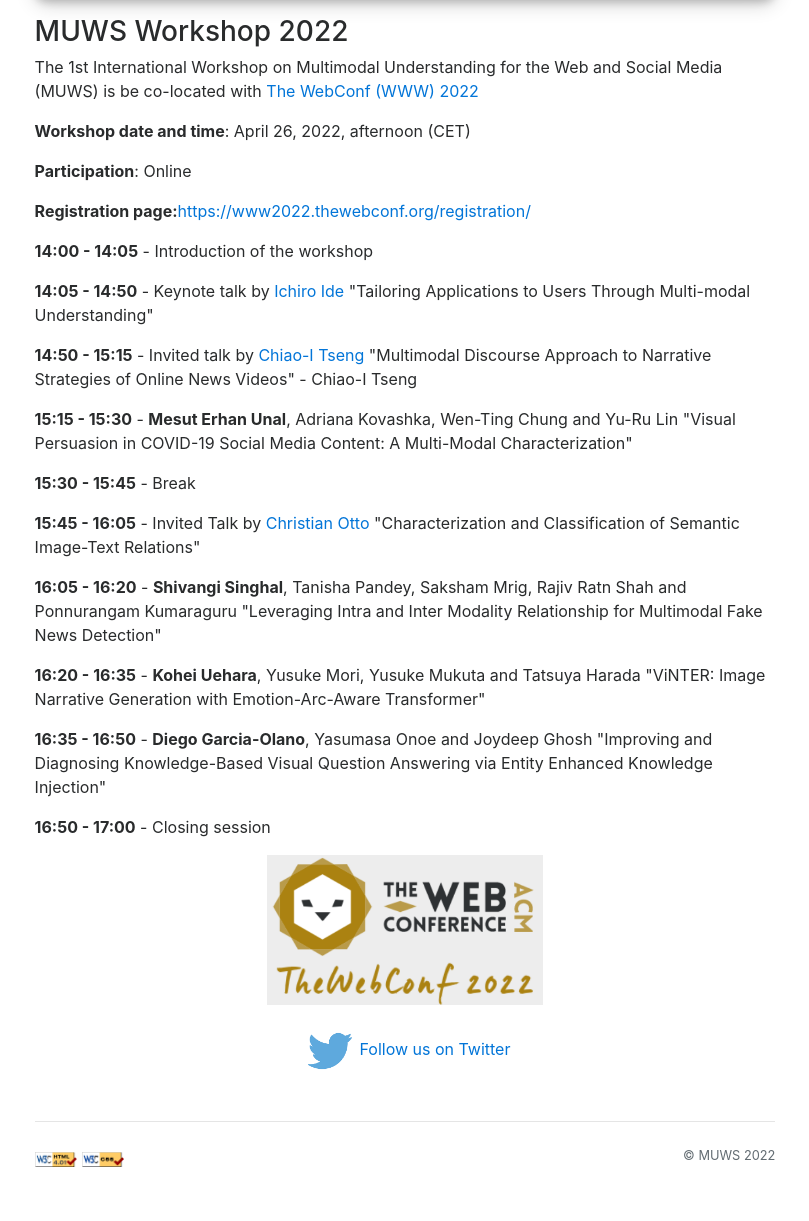
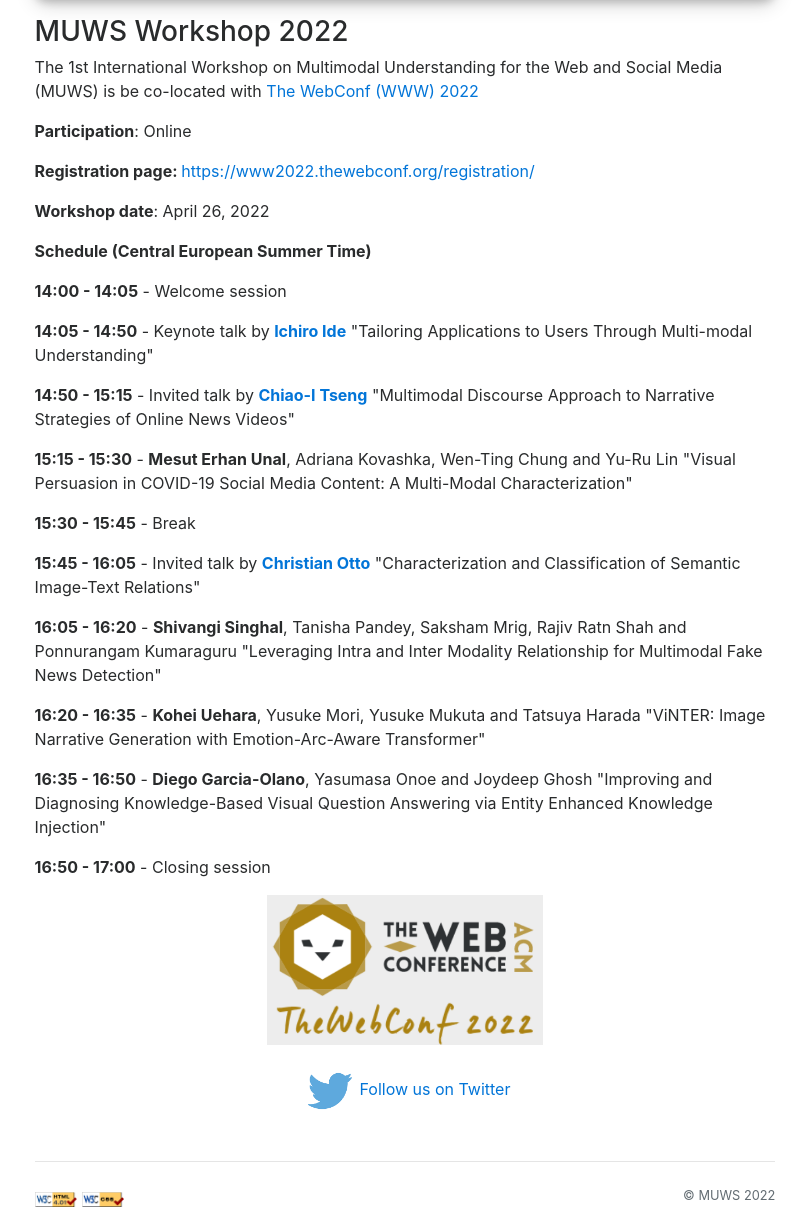
Before and after one commit to muws-workshop/muws-workshop.github.io, a Jekyll site: the page built from 2022-program.html, in a window 1280 px wide. Shown: the part 365-1586 px from the top of the page, without its empty margins (235-1044 px from the left). Built offline with Jekyll 4.4.1, drawn with Linux system fonts in a browser that asks for light colours; nearby versions of some CDN libraries; before the commit the page ends 1546 px from its top, so only the background shows below that.

Commit message:
workshop program

```diff
--- a/2022-program.html
+++ b/2022-program.html
@@ -13,19 +13,22 @@ slide_id: 0
             <p> The 1st International Workshop on Multimodal Understanding for the Web and Social Media (MUWS) is be co-located with
                 <a href="https://www2022.thewebconf.org/"> The WebConf (WWW) 2022</a></p>
 
-            <p><b>Workshop date and time</b>: April 26, 2022, afternoon (CET)</p>
+            <p><b>Participation</b>: Online </p>
 
-            <p><b>Participation</b>: Online </p>
-            <p><b>Registration page:</b><a href="https://www2022.thewebconf.org/registration/">https://www2022.thewebconf.org/registration/</a> </p>
+            <p><b>Registration page: </b><a href="https://www2022.thewebconf.org/registration/">https://www2022.thewebconf.org/registration/</a> </p>
 
-            <p><b>14:00 - 14:05</b> - Introduction of the workshop </p>
-            <p><b>14:05 - 14:50</b> - Keynote talk by <a href="https://www.cs.is.i.nagoya-u.ac.jp/people/ichiro-ide/">Ichiro Ide</a> "Tailoring Applications to Users Through Multi-modal Understanding"
-            <p><b>14:50 - 15:15</b> - Invited talk by <a href="https://www.chiaoitseng.de/">Chiao-I Tseng</a> "Multimodal Discourse Approach to Narrative Strategies of Online News Videos" - Chiao-I Tseng </p>
+            <p><b>Workshop date</b>: April 26, 2022</p>
+
+            <p><b>Schedule (Central European Summer Time)</b></p>
+
+            <p><b>14:00 - 14:05</b> - Welcome session </p>
+            <p><b>14:05 - 14:50</b> - Keynote talk by <a href="https://www.cs.is.i.nagoya-u.ac.jp/people/ichiro-ide/"><b>Ichiro Ide</b></a> "Tailoring Applications to Users Through Multi-modal Understanding"
+            <p><b>14:50 - 15:15</b> - Invited talk by <a href="https://www.chiaoitseng.de/"><b>Chiao-I Tseng</b></a> "Multimodal Discourse Approach to Narrative Strategies of Online News Videos"</p>
             <p><b>15:15 - 15:30</b> - <b>Mesut Erhan Unal</b>, Adriana Kovashka, Wen-Ting Chung and Yu-Ru Lin "Visual Persuasion in COVID-19 Social Media Content: A Multi-Modal Characterization"
 
             <p><b>15:30 - 15:45</b> - Break </p>
 
-            <p><b>15:45 - 16:05</b> - Invited Talk by  <a href="https://www.tib.eu/en/research-development/research-groups-and-labs/visual-analytics/staff/christian-otto">Christian Otto</a> "Characterization and Classification of Semantic Image-Text Relations" </p>
+            <p><b>15:45 - 16:05</b> - Invited talk by  <a href="https://www.tib.eu/en/research-development/research-groups-and-labs/visual-analytics/staff/christian-otto"><b>Christian Otto</b></a> "Characterization and Classification of Semantic Image-Text Relations" </p>
             <p><b>16:05 - 16:20</b> -  <b>Shivangi Singhal</b>, Tanisha Pandey, Saksham Mrig, Rajiv Ratn Shah and Ponnurangam Kumaraguru "Leveraging Intra and Inter Modality Relationship for Multimodal Fake News Detection"</p>
             <p><b>16:20 - 16:35</b> - <b>Kohei Uehara</b>, Yusuke Mori, Yusuke Mukuta and Tatsuya Harada "ViNTER: Image Narrative Generation with Emotion-Arc-Aware Transformer"</p>
             <p><b>16:35 - 16:50</b> - <b>Diego Garcia-Olano</b>, Yasumasa Onoe and Joydeep Ghosh "Improving and Diagnosing Knowledge-Based Visual Question Answering via Entity Enhanced Knowledge Injection"</p>
--- a/index.html
+++ b/index.html
@@ -28,7 +28,7 @@ slide_id: 0
 
             <p><b>15:30 - 15:45</b> - Break </p>
 
-            <p><b>15:45 - 16:05</b> - Invited Talk by  <a href="https://www.tib.eu/en/research-development/research-groups-and-labs/visual-analytics/staff/christian-otto"><b>Christian Otto</b></a> "Characterization and Classification of Semantic Image-Text Relations" </p>
+            <p><b>15:45 - 16:05</b> - Invited talk by  <a href="https://www.tib.eu/en/research-development/research-groups-and-labs/visual-analytics/staff/christian-otto"><b>Christian Otto</b></a> "Characterization and Classification of Semantic Image-Text Relations" </p>
             <p><b>16:05 - 16:20</b> -  <b>Shivangi Singhal</b>, Tanisha Pandey, Saksham Mrig, Rajiv Ratn Shah and Ponnurangam Kumaraguru "Leveraging Intra and Inter Modality Relationship for Multimodal Fake News Detection"</p>
             <p><b>16:20 - 16:35</b> - <b>Kohei Uehara</b>, Yusuke Mori, Yusuke Mukuta and Tatsuya Harada "ViNTER: Image Narrative Generation with Emotion-Arc-Aware Transformer"</p>
             <p><b>16:35 - 16:50</b> - <b>Diego Garcia-Olano</b>, Yasumasa Onoe and Joydeep Ghosh "Improving and Diagnosing Knowledge-Based Visual Question Answering via Entity Enhanced Knowledge Injection"</p>
```
